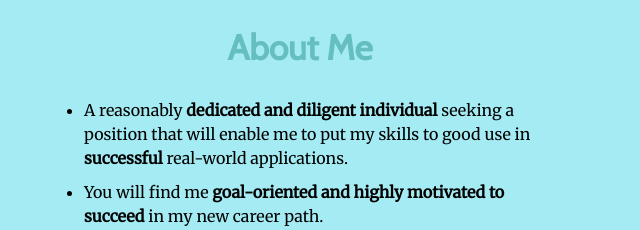
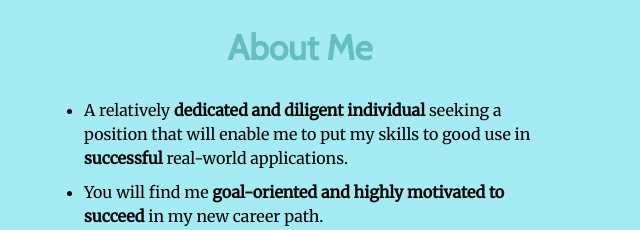
Before and after one commit to rabogan/Resume, a plain HTML site: page index.html in a window 1280 px wide. Shown: the part 1133-1363 px from the top of the page, 340-980 px from the left. Drawn offline with nearby package versions, Linux system fonts and the light colour scheme.

Commit message:
Small change

```diff
--- a/index.html
+++ b/index.html
@@ -30,7 +30,7 @@
       <h2>About Me</h2>
       <div class="aboutme">
         <ul>
-          <li>A reasonably <strong>dedicated and diligent individual</strong> seeking a position that will enable me to put my skills to good use in <strong>successful</strong> real-world applications.</li>
+          <li>A relatively <strong>dedicated and diligent individual</strong> seeking a position that will enable me to put my skills to good use in <strong>successful</strong> real-world applications.</li>
           <li>You will find me <strong>goal-oriented and highly motivated to succeed</strong> in my new career path.</li>
           <li>Aiming to reward any opportunity given with the delivery of <strong>high-quality results</strong> and the repayment of your faith in my ability by bringing significant <strong>added value to your organization</strong>.</li>
         </ul>
```
